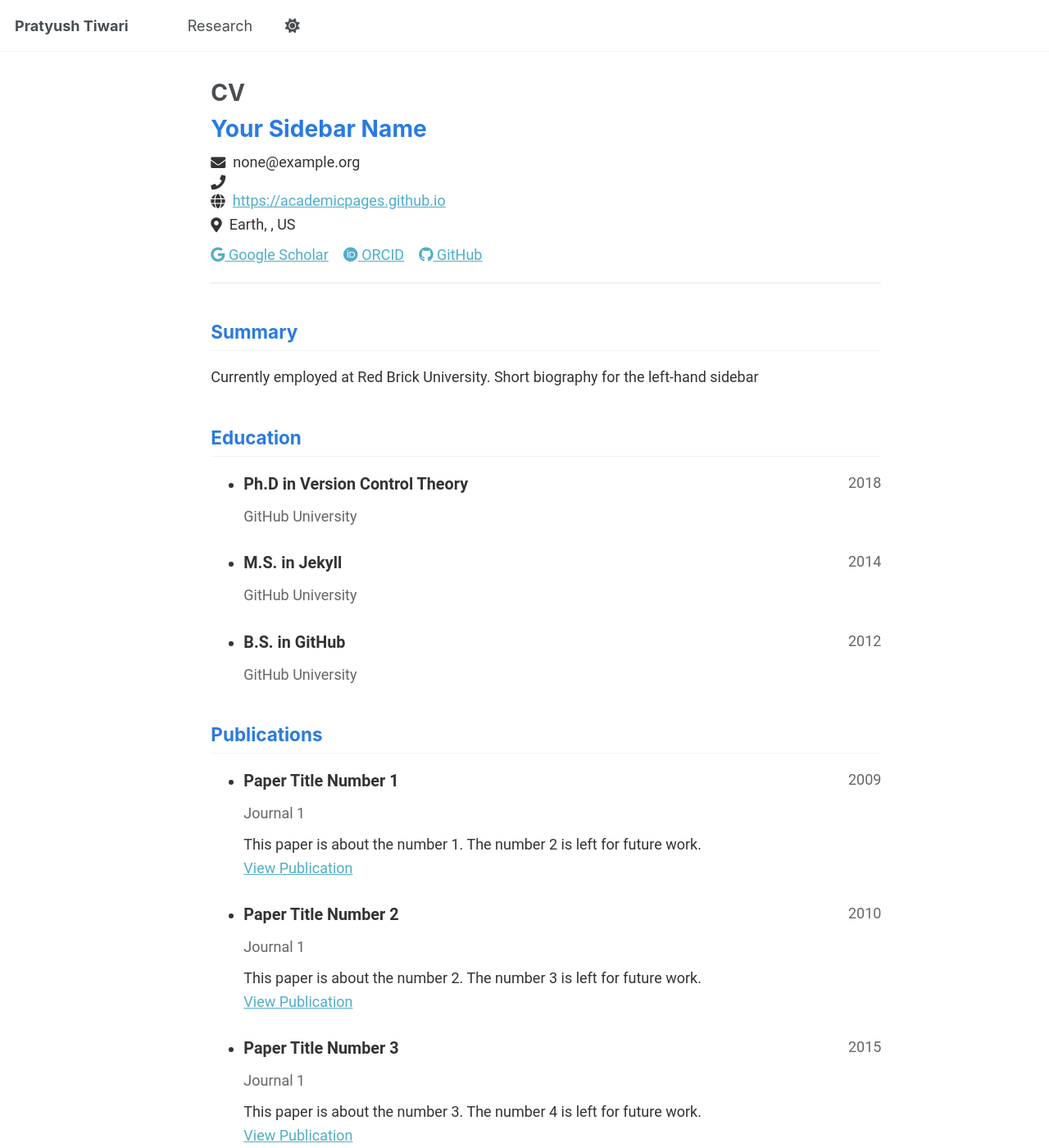
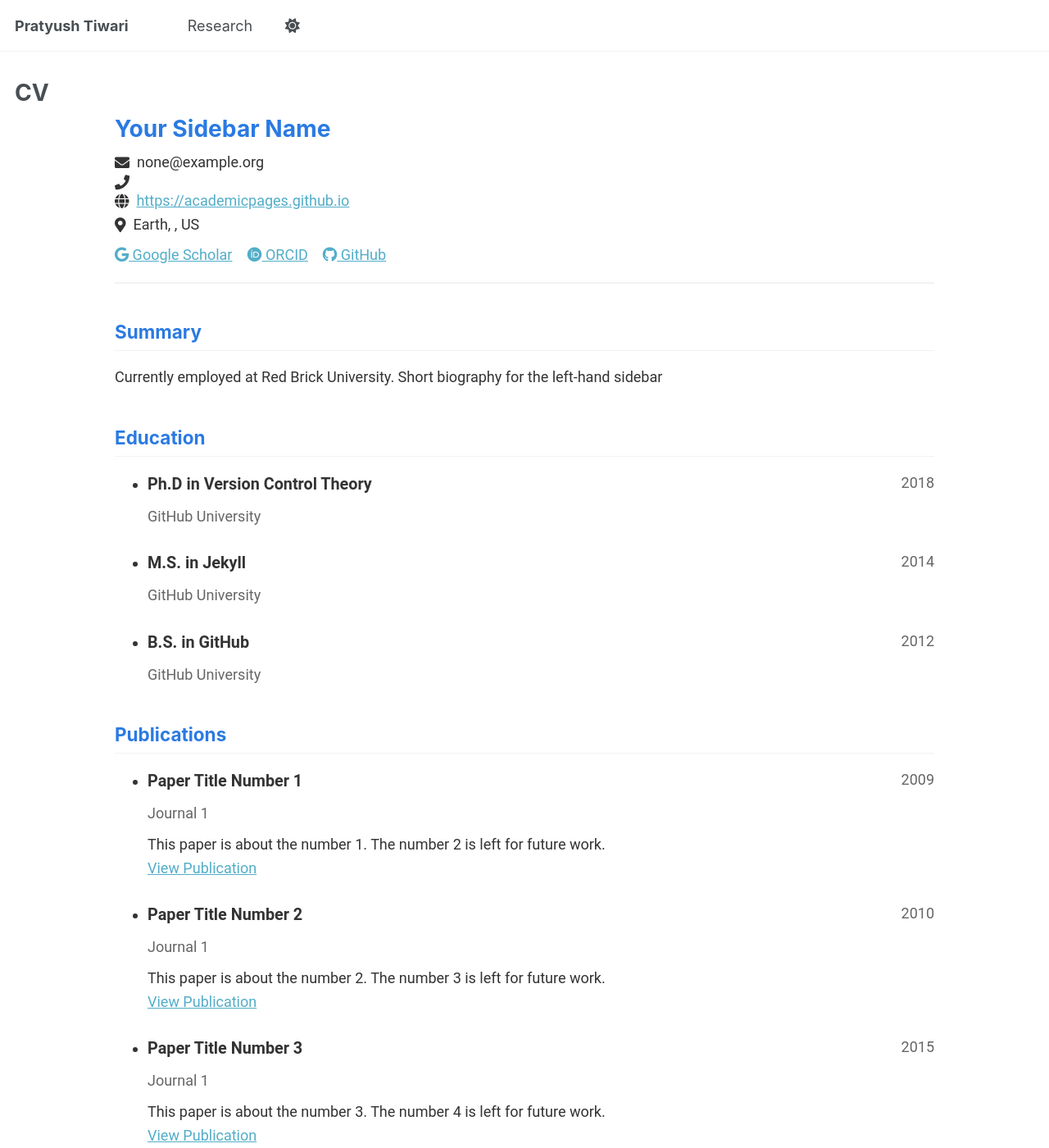
Before and after one commit to PratyushTiwari/pratyushtiwari.github.io, a Jekyll site: the page built from _pages/cv-json.md, in a window 1280 px wide and 1400 px high. Shown: the whole window at 82% size. Built offline with Jekyll 4.4.1, drawn with Linux system fonts in a browser that asks for light colours.

Commit message:
Make research page full-width when author profile is disabled
Co-Authored-By: Claude Sonnet 4.5 <noreply@anthropic.com>

```diff
--- a/_includes/head/custom.html
+++ b/_includes/head/custom.html
@@ -17,4 +17,17 @@
 <script src="https://cdnjs.cloudflare.com/polyfill/v3/polyfill.min.js?features=es6"></script>
 <script id="MathJax-script" async src="https://cdn.jsdelivr.net/npm/mathjax@3/es5/tex-mml-chtml.js"></script>
 
+<!-- Custom CSS for full-width pages without sidebar -->
+<style>
+  {% unless page.author_profile or layout.author_profile %}
+  @media (min-width: 64em) {
+    .archive {
+      width: 100% !important;
+      margin-left: 0 !important;
+      padding-left: 0 !important;
+    }
+  }
+  {% endunless %}
+</style>
+
 <!-- end custom head snippets -->
```
